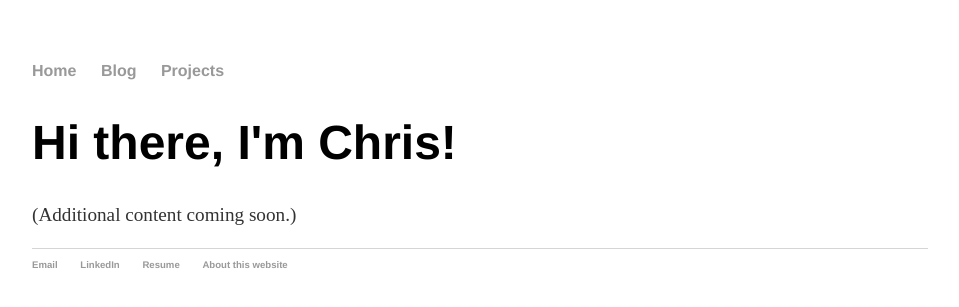
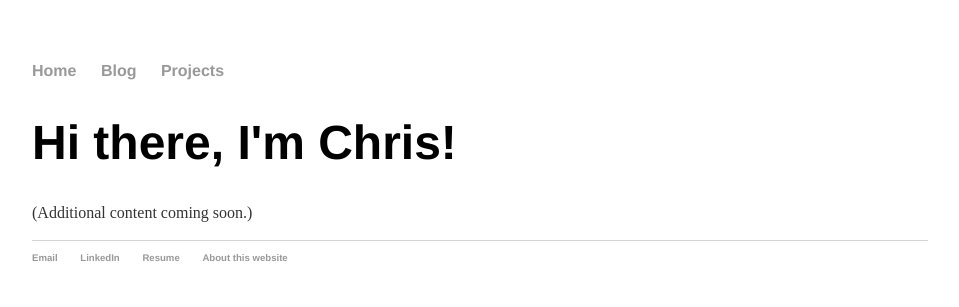
Before and after one commit to chriso23/chriso23.github.io, a Jekyll site: the page built from index.html, in a window 1280 px wide. Shown: the top 307 px of the page, without its empty margins (160-1119 px from the left). Built offline with Jekyll 4.4.1, drawn with Linux system fonts in a browser that asks for light colours.

Commit message:
Update main.css

```diff
--- a/css/main.css
+++ b/css/main.css
@@ -3,8 +3,8 @@ body { margin: 60px auto; width: 70%; }
 a { text-decoration: none; color: #6787b7;  }
 a:hover { text-decoration: underline; }
 
-ul { font-size: 1.4em; line-height: 1.4em; color: #333; }
-p { font-size: 1.2em; line-height: 1.4em; color: #333; }
+ul { font-size: 1em; line-height: 1.4em; color: #333; }
+p { font-size: 1em; line-height: 1.4em; color: #333; }
 
 
 h1, h2, h3, h4 { font-family: 'Helvetica', 'Arial', 'Sans-Serif'; }
```
